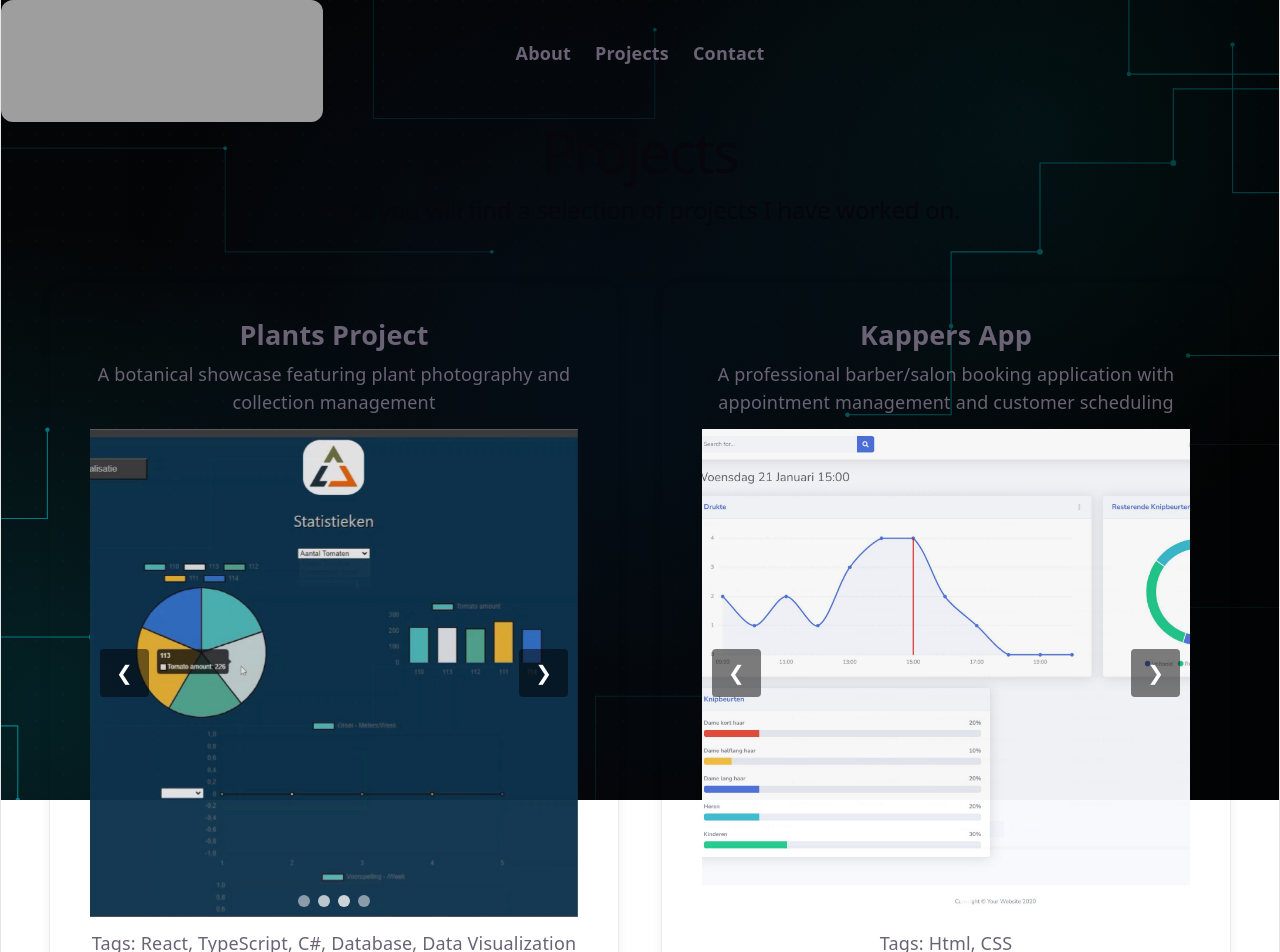
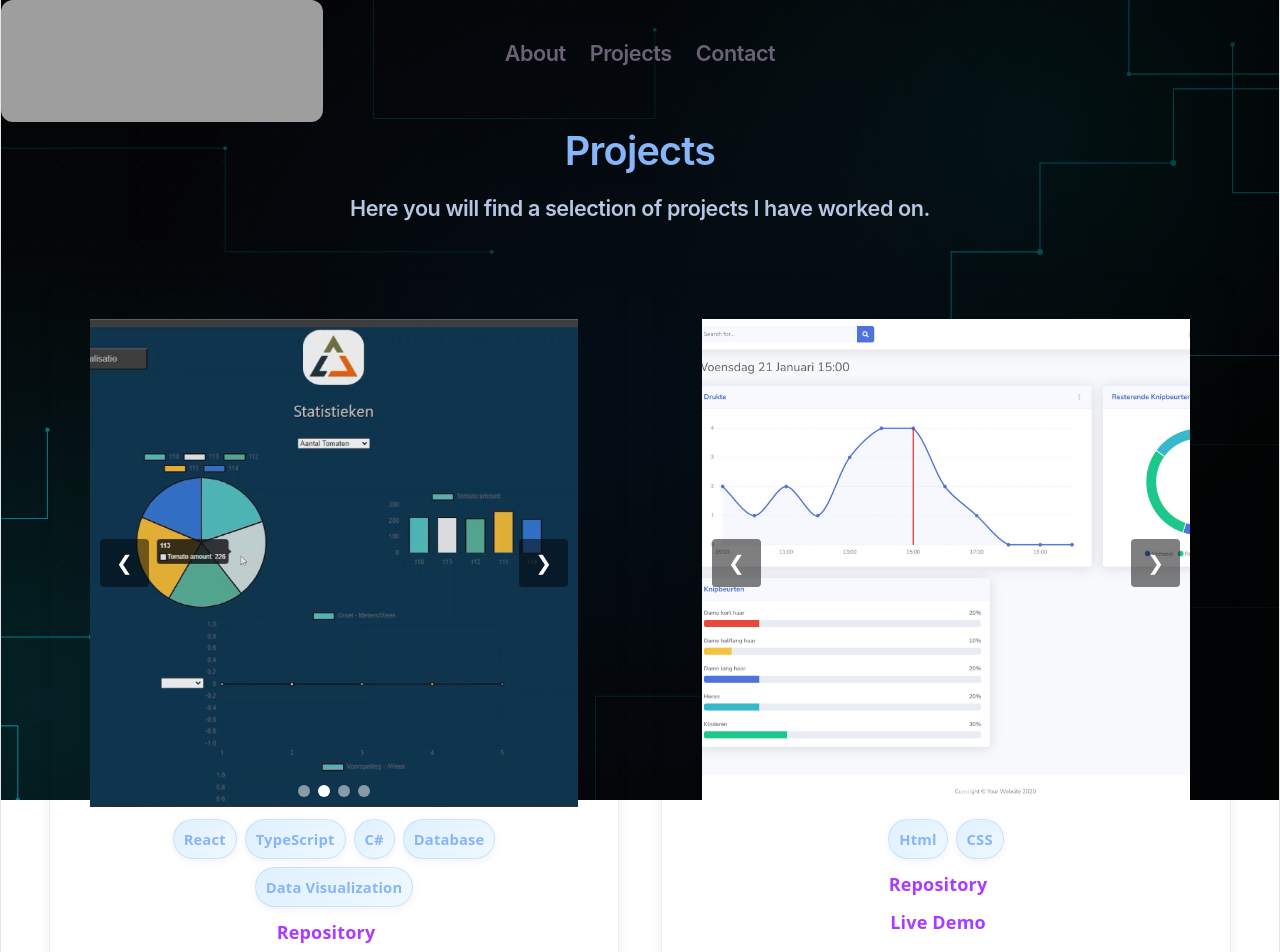
Before and after one commit to Mancubus97/about_me, a React (Vite) app: page /projects in a window 1280 px wide. Shown: the top 952 px of the page. Built offline with nearby package versions, Linux system fonts and the light colour scheme; grey boxes are pictures that could not be loaded.

Commit message:
styling and project page

```diff
--- a/src/App.css
+++ b/src/App.css
@@ -1,3 +1,19 @@
+.default-text{
+  font-family: 'Inter', monospace;
+  font-size: 1.2rem;
+  font-weight: 600;
+  color: hwb(216 71% 11%);
+  letter-spacing: -0.02em;
+}
+
+.default-header {
+  font-family: 'Inter', monospace;
+  font-size: 2.2rem;
+  font-weight: 600;
+  color:  hwb(216 53% 2%);
+  letter-spacing: -0.02em;
+}
+
 .counter {
   font-size: 16px;
   padding: 5px 10px;
@@ -304,11 +320,11 @@
   flex: 0 0 auto;
   align-self: center;
   min-width: 160px;
-    padding: 14px 28px;
+  padding: 14px 28px;
   border-radius: 999px;
   border: none;
   background: #38a5ff;
-  color: #ffffff;
+  color: hwb(0 88% 12%);
   cursor: pointer;
   font-weight: 700;
   font-size: 1rem;
@@ -375,3 +391,58 @@
     gap: 18px;
   }
 }
+
+.project-tags {
+  display: flex;
+  flex-wrap: wrap;
+  justify-content: center;
+  align-items: center;
+  gap: 8px;
+  margin-top: 12px;
+}
+
+.project-tags span,
+.project-tags .project-tag {
+  display: inline-flex;
+  align-items: center;
+  padding: 6px 10px;
+  border-radius: 999px;
+  background: linear-gradient(135deg, rgba(56, 165, 255, 0.16), rgba(56, 165, 255, 0.08));
+  color: hwb(216 53% 2%);
+  font-size: 0.82rem;
+  font-weight: 700;
+  letter-spacing: 0.01em;
+  border: 1px solid rgba(56, 165, 255, 0.2);
+  box-shadow: 0 2px 8px rgba(15, 23, 42, 0.06);
+  transition: transform 0.2s ease, box-shadow 0.2s ease, border-color 0.2s ease;
+}
+
+.project-tags span:hover,
+.project-tags .project-tag:hover {
+  transform: translateY(-1px);
+  box-shadow: 0 6px 14px rgba(15, 23, 42, 0.12);
+  border-color: rgba(56, 165, 255, 0.35);
+}
+
+
+.project-title {
+  font-size: 3.2rem;
+  font-weight: 600;
+  margin: 0 0 16px;
+  text-align: center;
+  color: hwb(216 53% 2%);
+  letter-spacing: -0.02em;
+  line-height: 1.2;
+  position: relative;
+  display: inline-block;
+}
+
+.project-title::after {
+  content: '';
+  display: block;
+  width: 72px;
+  height: 3px;
+  margin: 10px auto 0;
+  border-radius: 999px;
+  background: linear-gradient(90deg, #38a5ff, #1e8ed9);
+}
--- a/src/App.tsx
+++ b/src/App.tsx
@@ -5,6 +5,7 @@ import NotFound from './pages/NotFound.tsx'
 //import heroImg from './assets/hero.png'
 import './App.css'
 import ProjectsSection from './components/ProjectsSection.tsx'
+import ProjectView from './components/ProjectView.tsx'
 import type { Project } from './types/project.ts'
 import plants1 from './assets/plants1.jpg'
 import plants2 from './assets/plants2.jpg'
@@ -89,6 +90,7 @@ const projects: Project[] = [
   }
 ];
 
+
 function App() {
 
   return (
@@ -100,7 +102,9 @@ function App() {
             <Route index element={<AboutPage />} />
             <Route path="*" element={<NotFound />} />
           </Route>
-          <Route path="/projects" element={<ProjectsSection projects={projects} />} />
+          <Route path="/projects" element={<ProjectsSection projects={projects} />}>
+          </Route>
+             <Route path="/projects/:id" element={<ProjectView projects={projects} />} />
         </Routes>
       </BrowserRouter>
       <Footer />
--- a/src/components/AboutSection.tsx
+++ b/src/components/AboutSection.tsx
@@ -1,11 +1,13 @@
 export default function AboutSection() {
   return (
     <section id="about" className="about">
-      <h2>Computers have always been the most interesting things to me.</h2>
-        <p>Learning to understand them and create things with them has been a wonderful journey that I'd like to share here.</p>
-        <p>I started programming in 2020, a tough year to start anything, I feel like it made me an more independent developer and person in general.</p>
-        <p>In my free time I enjoy listening to music, working out or watching a good movie.</p>
-        <p>I would love for you to check out my projects! Have a nice day!</p>
+      <h2 className="default-header">Computers have always been the most interesting things to me.</h2>
+        <p className="default-text">Learning to understand them and create things with them has been a wonderful journey that I'd like to share here.</p>
+        <p className="default-text">I started programming in 2020, a tough year to start anything.</p>
+        <p className="default-text">That came with the necessity to discover and explore a lot on my own in the ever-expanding world of programming.</p>
+        <p className="default-text">I feel like this made me a more independent developer, and person in general.</p>
+        <p className="default-text">In my free time I enjoy listening to music, working out or watching a good movie.</p>
+        <p className="default-text">I would love for you to check out my projects! Have a nice day!</p>
     </section>
   );
 }
--- a/src/components/Footer.tsx
+++ b/src/components/Footer.tsx
@@ -1,7 +1,7 @@
 export default function Footer() {
   return (
     <footer className="footer">
-      <p>&copy; 2026 All rights reserved</p>
+      <p className="default-text">&copy; 2026 All rights reserved</p>
     </footer>
   );
 }
--- a/src/components/HeroSection.tsx
+++ b/src/components/HeroSection.tsx
@@ -1,8 +1,12 @@
 export default function HeroSection() {
   return (
     <section id="home" className="hero">
-      <h1>Hello, my name is Silvijn</h1>
-      <h1>I'm a Full-Stack Developer.</h1>
+      <h1 className="default-text" style={{ fontSize: '2.5rem' }}>
+        Hello, my name is Silvijn
+      </h1>
+      <h1 className="default-text" style={{ fontSize: '1.5rem' }}>
+        I'm a Full-Stack Developer.
+      </h1>
 
     </section>
   );
--- a/src/components/Navbar.tsx
+++ b/src/components/Navbar.tsx
@@ -12,13 +12,13 @@ export default function Navbar() {
           <img src={logo_v4} alt="Logo" className="navbar-logo" />
       </button>
       <div className="navbar-links">
-        <a href="#home" onClick={(e) => { e.preventDefault(); navigate('/'); }}>
+        <a className="default-text" href="#home" onClick={(e) => { e.preventDefault(); navigate('/'); }}>
           About
         </a>
-        <a href="#projects" onClick={(e) => { e.preventDefault(); navigate('/projects'); }}>
+        <a className="default-text" href="#projects" onClick={(e) => { e.preventDefault(); navigate('/projects'); }}>
           Projects
         </a>
-        <a href="#contact" onClick={(e) => { e.preventDefault(); navigate('/#contact'); }}>
+        <a className="default-text" href="#contact" onClick={(e) => { e.preventDefault(); navigate('/#contact'); }}>
           Contact
         </a>
       </div>
--- /dev/null
+++ b/src/components/ProjectView.tsx
@@ -0,0 +1,36 @@
+import { useParams } from 'react-router-dom'
+import type { Project } from '../types/project.ts'
+import ImageSlideshow from './ImageSlideshow.tsx'
+
+type ProjectViewProps = {
+  projects: Project[]
+}
+
+const ProjectView = ({ projects }: ProjectViewProps) => {
+  const { id } = useParams()
+  const project = projects[Number(id)] ?? projects[0]
+
+  if (!project) {
+    return <div>Project not found</div>
+  }
+
+  return (
+    <div className="project-detail">
+      <div className="project-title">{project.title}</div>
+      <h1 className="default-header">What is it?</h1>
+      <h2 className="default-text">{project.description}</h2>
+      <h1 className="default-header">Technologies Used</h1>
+      <div className="project-tags" aria-label="Technologies used">
+        {project.tags.map((tag, index) => (
+          <span key={index} className="project-tag">
+            {tag}
+          </span>
+        ))}
+      </div>
+      <h1 className="default-header">A look into:</h1>
+      <ImageSlideshow images={project.pics ?? []} title={project.title} />
+    </div>
+  )
+}
+
+export default ProjectView;
--- a/src/components/ProjectsSection.tsx
+++ b/src/components/ProjectsSection.tsx
@@ -1,4 +1,5 @@
 import type { Project } from '../types/project.ts';
+import { useNavigate } from 'react-router-dom';
 import ImageSlideshow from './ImageSlideshow';
 import Layout from './Layout.tsx';
 
@@ -7,19 +8,28 @@ export type ProjectsSectionProps = {
 };
 
 const ProjectsSection = (props: ProjectsSectionProps) => {
+  const navigate = useNavigate();
+
+  const handleProjectClick = (index: number) => {
+    navigate(`/projects/${index}`);
+  };
 
   return (
     <>
     <Layout />
-    <h1>Projects</h1>
-    <h2>Here you will find a selection of projects I have worked on.</h2>
+    <h1 className="default-header">Projects</h1>
+    <h2 className="default-text">Here you will find a selection of projects I have worked on.</h2>
     <section id="projects" className="projects">
         {props.projects.map((project, index) => (
-            <div key={index} className="project">
-                <h3>{project.title}</h3>
-                <p>{project.description}</p>
+            <div key={index} className="project" onClick={() => handleProjectClick(index)}>
                 <ImageSlideshow images={project.pics ?? []} title={project.title} />
-                <p>Tags: {project.tags.join(', ')}</p>
+                <div className="project-tags" aria-label={`Tags for ${project.title}`}>
+                  {project.tags.map((tag, tagIndex) => (
+                    <span key={`${project.title}-${tag}-${tagIndex}`} className="project-tag">
+                      {tag}
+                    </span>
+                  ))}
+                </div>
                 <a href={project.repo} target="_blank" rel="noopener noreferrer">Repository</a>
                 <div>
                   {project.live && <a href={project.live} target="_blank" rel="noopener noreferrer">Live Demo</a>}
```
